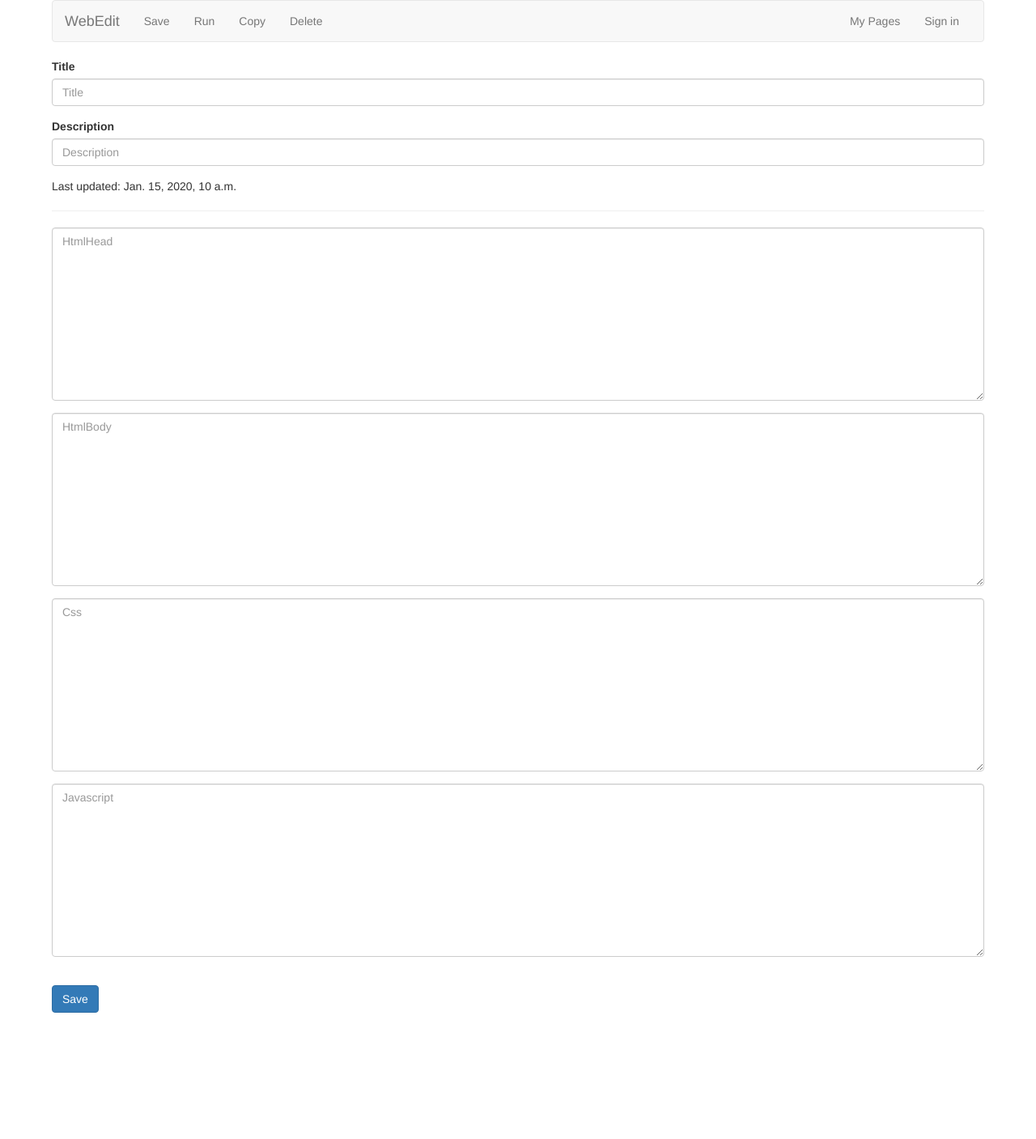
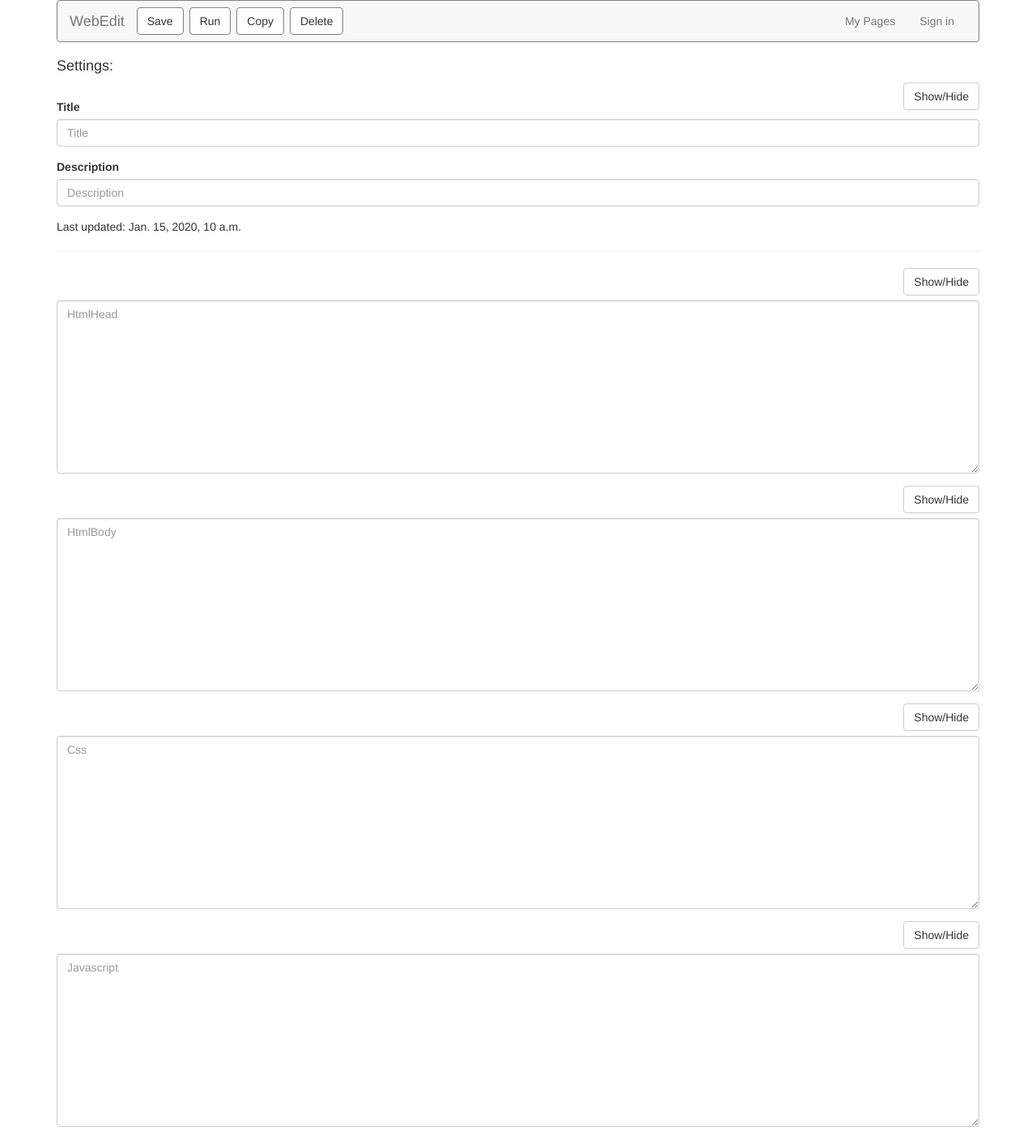
Before and after one commit to jongund/a11y-webedit, a Django app: template pages/templates/pages/index.html in a window 1280 px wide. Shown: the whole page at 81% size. Before the commit the page ends 1251 px from the top, so only its background shows below. Run offline with Django 3.2, Linux system fonts and the light colour scheme; tables that the repository leaves empty hold one stand-in row (values such as "Sample post"); the template is opened without the code that fills it: values that come from a table or form of the project are taken from there, most other values are stand-ins (such as "Sample title", 1, 10 or a date in 2020); some libraries are stand-ins or nearby versions.

Commit message:
adjusted navbar, collapsible fields

```diff
--- a/pages/models.py
+++ b/pages/models.py
@@ -3,6 +3,8 @@ from django.db import models
 # Create your models here.
 
 class Page(models.Model):
+	def __str__(self):
+		return "\nTitle: "+self.title+"\nDescription:\n"+self.description
 	#page_id = unique id...
 	title = models.CharField(max_length=30)
 	description = models.CharField(max_length=200)
--- a/pages/templates/pages/index.html
+++ b/pages/templates/pages/index.html
@@ -1,10 +1,23 @@
 {% load bootstrap3 %}
 {% bootstrap_css %}
 {% bootstrap_javascript %}
-
 {% bootstrap_messages %}
-
-<body style = "padding: 0 5% 5% 5%">
+<style>
+	.navbar-btn{
+		border: thin solid gray;
+		margin-right: .5em  ;
+	}
+	.navbar{
+		border: thin solid gray;
+	}
+	.expand{
+		float: right;
+	}
+</style>
+<body>
+	<div class = "container">
+	<form id="pageForm" action ="" method="POST">
+			{% csrf_token %}
 		<nav class="navbar navbar-default">
 		  <div class="container-fluid">
 			<!-- Brand and toggle get grouped for better mobile display -->
@@ -23,12 +36,11 @@
 			<div class="collapse navbar-collapse" id="navbar-collapse-1">
 
 			<!-- Left side navbar -->
-
 			  <ul class="nav navbar-nav navbar-left">
-        <li><a href="#">Save</a></li>
-        <li><a href="#">Run</a></li>
-		<li><a href="#">Copy</a></li>
-		<li><a href="#">Delete</a></li>
+				<li>{% bootstrap_button "Save" button_type="submit" button_class="btn-default navbar-btn" %}</li>
+				<li><button type = "button" class = "btn btn-default navbar-btn">Run</button></li>
+				<li><button type = "button" class = "btn btn-default navbar-btn">Copy</button></li>
+				<li><button type = "button" class = "btn btn-default navbar-btn">Delete</button></li>
 			  </ul>
 
 			<!-- Right side navbar -->
@@ -40,9 +52,11 @@
 			</div><!-- /.navbar-collapse -->
 		  </div><!-- /.container-fluid -->
 		</nav>
-
-<form id="pageForm" action ="" method="POST">
-	{% csrf_token %}
+		<h4>Settings:</h4>
+		<button class="btn btn-default" data-toggle="collapse"
+			data-target="#upper-form" style="float:right">Show/Hide</button>
+		<br>
+		<div id = "upper-form" class="collapse in">
 				<div class = "form-group">
 					{% bootstrap_field form.title %}
 				</div>
@@ -50,26 +64,53 @@
 					{% bootstrap_field form.description %}
 				</div>
 				<p>Last updated: {{ p.lastUpdated }}</p>
-
+		</div>
 		<hr>
 
-<div class = "form-group">
 		{% bootstrap_label "HTML Head" label_for="form.htmlHead" %}
+		<button class="btn btn-default expand" data-toggle="collapse"
+			data-target=".head">Show/Hide</button>
+		<br>
+		<div class = "form-group collapse in head">
+			<br>
 			{% bootstrap_field form.htmlHead show_label=False placeholder="" %}
 		</div>
-<div class = "form-group">
+
+		<hr class = "collapse head">
+
 		{% bootstrap_label "HTML Body" label_for="form.htmlBody" %}
+		<button class="btn btn-default expand" data-toggle="collapse"
+			data-target=".body">Show/Hide</button>
+		<br>
+		<div class = "form-group collapse in body">
+			<br>
 			{% bootstrap_field form.htmlBody show_label=False placeholder="" %}
 		</div>
-<div class = "form-group">
+
+		<hr class = "collapse body">
+
 		{% bootstrap_label "CSS" label_for="form.css" %}
+		<button class="btn btn-default expand" data-toggle="collapse"
+			data-target=".css">Show/Hide</button>
+		<br>
+		<div class = "form-group collapse in css">
+			<br>
 			{% bootstrap_field form.css show_label=False placeholder="" %}
 		</div>
-<div class = "form-group">
+
+		<hr class = "collapse css">
+
 		{% bootstrap_label "JavaScript" label_for="form.javascript" %}
+		<button class="btn btn-default expand" data-toggle="collapse"
+			data-target=".js">Show/Hide</button>
+		<br>
+		<div class = "form-group collapse in js">
+			<br>
 			{% bootstrap_field form.javascript show_label=False placeholder="" %}
 		</div>
-<br>
-{% bootstrap_button "Save" button_type="submit" %}
+
+		<hr class = "collapse js">
+
 		</form>
+	</div>
 </body>
--- a/pages/urls.py
+++ b/pages/urls.py
@@ -4,4 +4,5 @@ from . import views
 
 urlpatterns = [
 	url(r'^$', views.index, name = 'index'),
+	url(r'^([0-9]{2})/$', views.show),
 ]
--- a/pages/views.py
+++ b/pages/views.py
@@ -24,3 +24,7 @@ def index(request):
 	}
 
 	return render(request, 'pages/index.html', context)
+
+def show(request,pageID):
+	p=Page.objects.get(id=pageID)
+	return HttpResponse(p)
```
Lines whose indentation alone changed are shown as unchanged.
